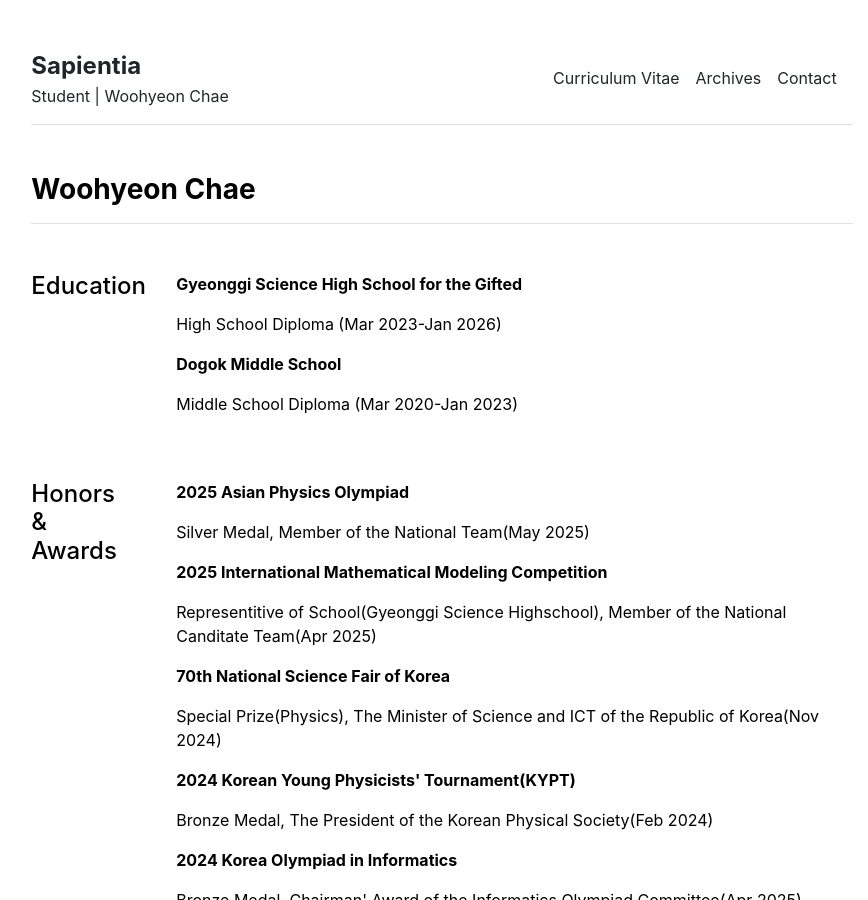
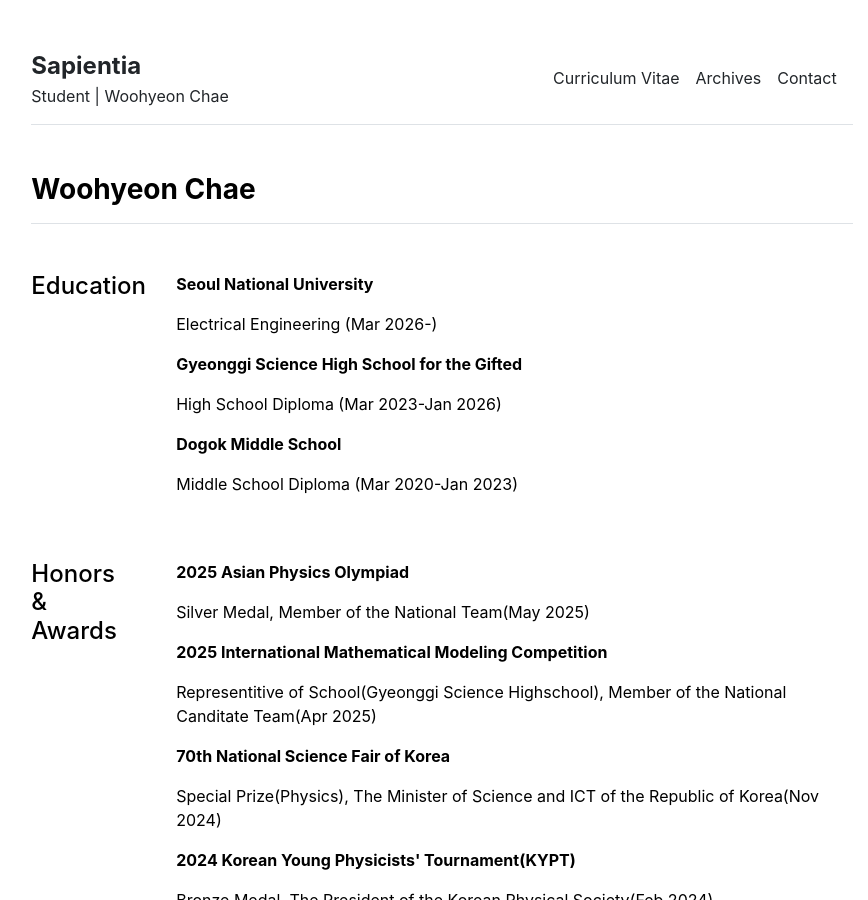
Before and after one commit to WoohyeonChae/WoohyeonChae.github.io, a Jekyll site: the page built from CV.md, in a window 1280 px wide and 900 px high. Shown: the whole window, without its empty margins (198-1066 px from the left). Built offline with Jekyll 4.4.1, drawn with Linux system fonts in a browser that asks for light colours.

Commit message:
Add Seoul National University to education list
Added education details for Seoul National University.

```diff
--- a/_data/CV/education.yml
+++ b/_data/CV/education.yml
@@ -1,3 +1,6 @@
+- title: 'Seoul National University'
+- description: 'Electrical Engineering (Mar 2026-)'
+
 - title: 'Gyeonggi Science High School for the Gifted'
 - description: 'High School Diploma (Mar 2023-Jan 2026)'
 
```
